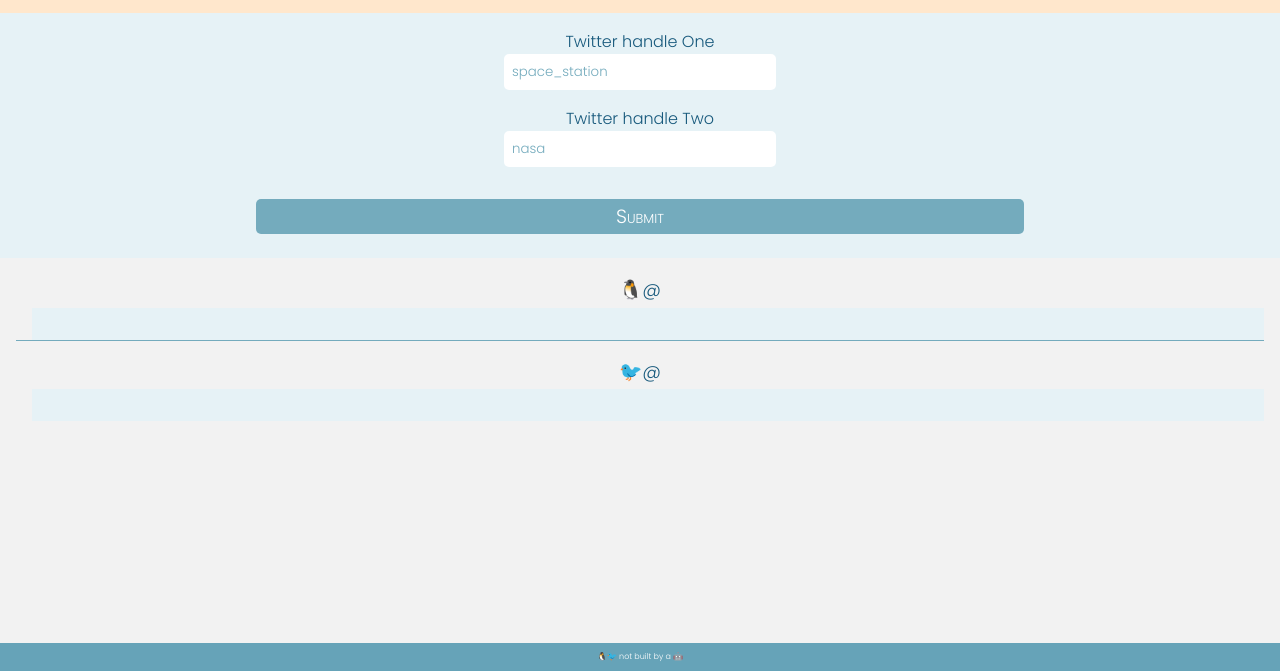
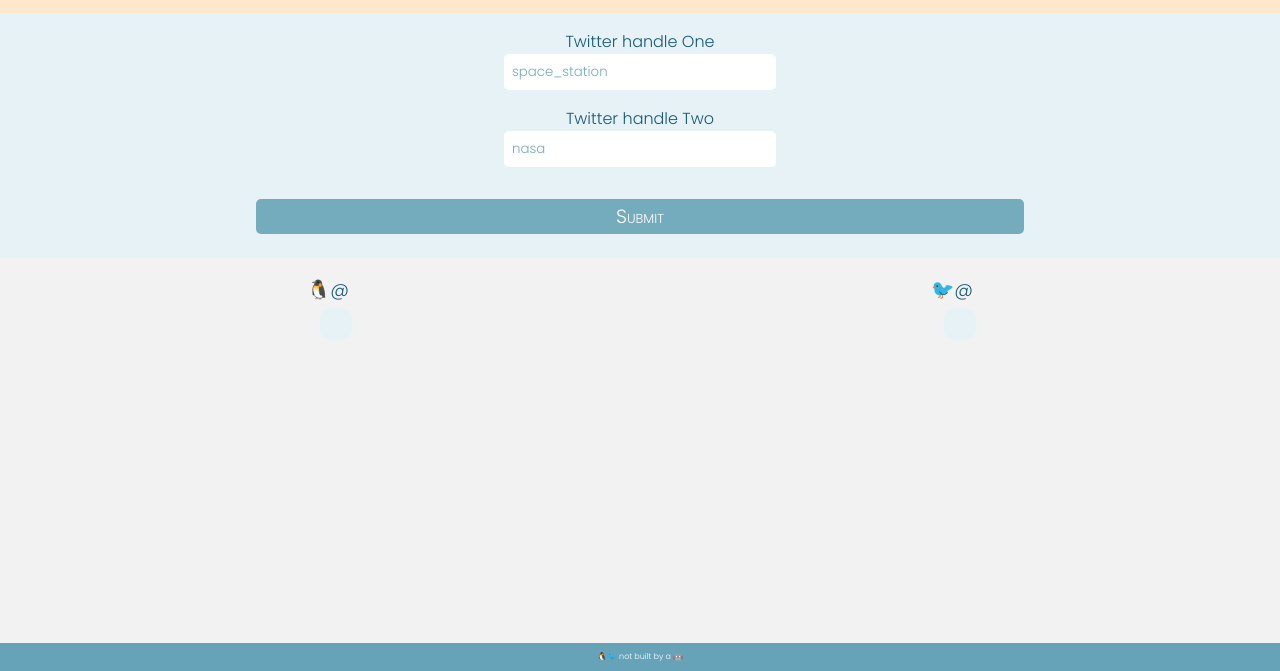
Before and after one commit to Garcila/2tweets2text, a website: page public/index.html in a window 1280 px wide. Shown: the part 129-800 px from the top of the page. Drawn offline with nearby package versions, Linux system fonts and the light colour scheme.

Commit message:
converts twitter handle to "", and multi-column text on wider screens

```diff
--- a/public/assets/css/styles.css
+++ b/public/assets/css/styles.css
@@ -144,6 +144,15 @@
   background-color: var(--main-bg-colour);
   color: var(--body-header-colour);
   flex: 1;
+  display: flex;
+  flex-wrap: wrap;
+  justify-content: space-around;
+}
+
+.tweets-one-box,
+.tweets-two-box {
+  display: flex;
+  flex-direction: column;
 }
 
 .bird {
@@ -158,6 +167,8 @@
   margin: 0.2rem 0 0 1rem;
   background-color: var(--body-bg-colour);
   border: 10px;
+  max-width: 550px;
+  border-radius: 10px;
 }
 
 .footer {
--- a/public/index.html
+++ b/public/index.html
@@ -37,11 +37,14 @@
     </div>
     </div>
     <div class="tweets-text">
-      <h3 class="bird">🐧 <span class="bird1">@</span></h3>
-      <div class="user-one"></div>
-      <hr />
-      <h3 class="bird">🐦 <span class="bird2">@</span></h3>
-      <div class="user-two"></div>
+      <div class="tweet-one-box">
+        <h3 class="bird">🐧 <span class="bird1">@</span></h3>
+        <div class="user-one"></div>
+      </div>
+      <div class="tweets-two-box">
+        <h3 class="bird">🐦 <span class="bird2">@</span></h3>
+        <div class="user-two"></div>
+      </div>
     </div>
     <footer class="footer">
       🐧🐦 not built by a 🤖
```
Also changed, not shown: routes/apiRoutes.js (+6 -2 lines).
